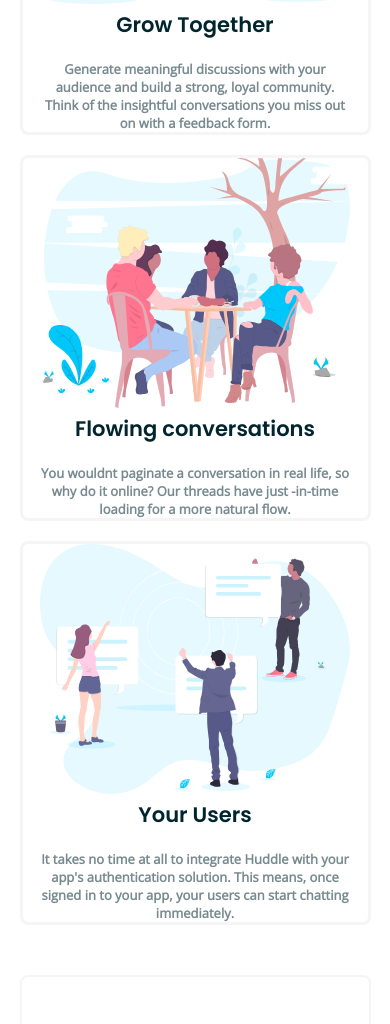
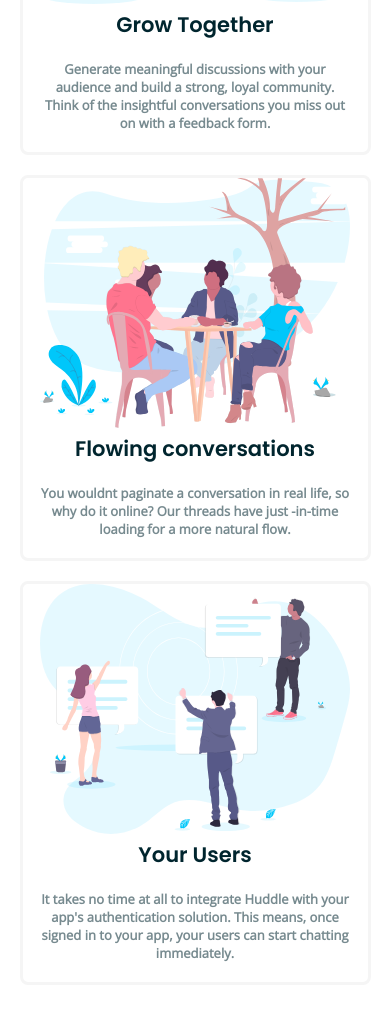
Before and after one commit to Successinnovatia/Landing-page-task, a plain HTML site: page index.html in a window 390 px wide. Shown: the part 1204-2228 px from the top of the page. Drawn offline with nearby package versions, Linux system fonts and the light colour scheme.

Commit message:
added a padding for text within each container in responsive screens

```diff
--- a/style.css
+++ b/style.css
@@ -444,6 +444,10 @@ footer{
         margin:auto;
     }
 
+    .grow-p{
+        padding-bottom: 20px;
+    }
+
     .grow-img-container{
         width: 90%;
         margin: auto;
@@ -460,6 +464,10 @@ footer{
 
     }
 
+    .flowing-p{
+        padding-bottom: 20px;
+    }
+
     .flowing-img-container{
         width: 90%;
         margin: auto;
@@ -474,6 +482,10 @@ footer{
     .users-text{
         width: 90%;
         margin: auto;
+    }
+
+    .users-p{
+        padding-bottom: 20px;
     }
 
     .users-img-container{
```
